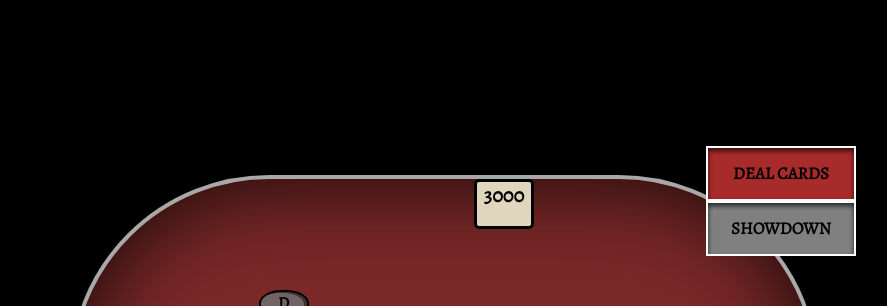
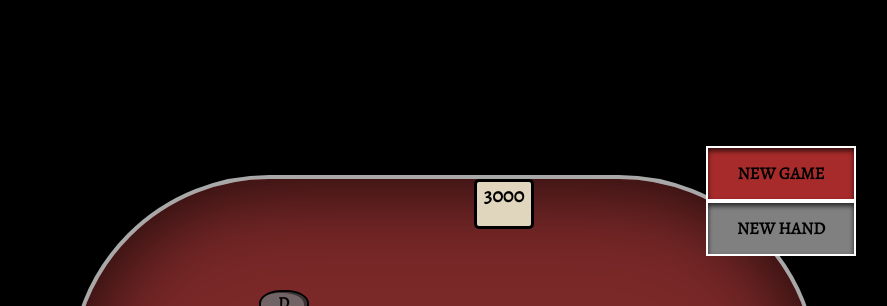
Before and after one commit to segrz8/Heads-up-Hold-em, a React (Create React App) app: page / in a window 1280 px wide. Shown: the top 306 px of the page, without its empty margins (196-1083 px from the left). Built offline with nearby package versions, Linux system fonts and the light colour scheme.

Commit message:
new game on button

```diff
--- a/src/components/App.js
+++ b/src/components/App.js
@@ -110,10 +110,10 @@ class App extends React.Component {
 		const { dealerButtonPosition, player1money, player2money, smallBlindAmount, bigBlindAmount, disabledPlayer2, deck } = this.state
 
 		// Game over
-		if (player1money === 0 || player2money === 0) {
-			alert('Game Over')
-			return
-		}
+		// if (player1money === 0 || player2money === 0) {
+		// 	alert('Game Over')
+		// 	return
+		// }
 
 		if (!dealerButtonPosition) {
 			setTimeout(() => {
@@ -361,7 +361,7 @@ class App extends React.Component {
 	}
 
 	showCards = () => {
-		const { dealCount, smallBlindAmount, bigBlindAmount } = this.state
+		const { dealCount, smallBlindAmount, bigBlindAmount, player1money, player2money } = this.state
 
 		const handOf7player1 = [this.state.player1card1, this.state.player1card2, this.state.flop1, this.state.flop2, this.state.flop3, this.state.turn, this.state.river]
 
@@ -383,10 +383,6 @@ class App extends React.Component {
 			});
 		}
 
-		setTimeout(() => {
-			this.dealCards()
-		}, timeBeforePlayer2acts);
-
 		// Blinds go up every 5 hands
 		if (dealCount % 5 === 0) {
 			this.setState({
@@ -395,6 +391,20 @@ class App extends React.Component {
 			});
 		}
 		this.setState({ dealCount: dealCount + 1 });
+
+		// Game over
+		if (player1money === 0 || player2money === 0) {
+			this.setState({
+				player1money: startMoney,
+				player2money: startMoney,
+				dealCount: 1,
+				disabledDeal: false,
+			});
+		} else {
+			setTimeout(() => {
+				this.dealCards()
+			}, timeBeforePlayer2acts);
+		}
 	}
 
 	showdown = (result) => {
--- a/src/components/OperatingButtons.js
+++ b/src/components/OperatingButtons.js
@@ -5,9 +5,9 @@ function OperatingButtons(props) {
     const { dealCards, disabledDeal, showCards, disabledShowdown } = props
     return (
         <div className='operatingButtons'>
-            <button onClick={dealCards} disabled={disabledDeal}>Deal Cards</button>
+            <button onClick={dealCards} disabled={disabledDeal}>New Game</button>
             {/* <button onClick={player2turn} disabled={player1money === 0 || player2money === 0 ? true : disabledPlayer2}>CPU turn</button> */}
-            <button onClick={showCards} disabled={disabledShowdown}>Showdown</button>
+            <button onClick={showCards} disabled={disabledShowdown}>New hand</button>
         </div>
     )
 }
```
